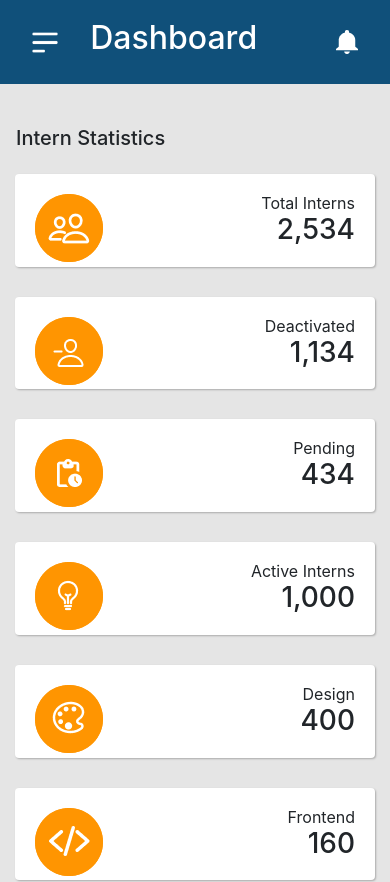
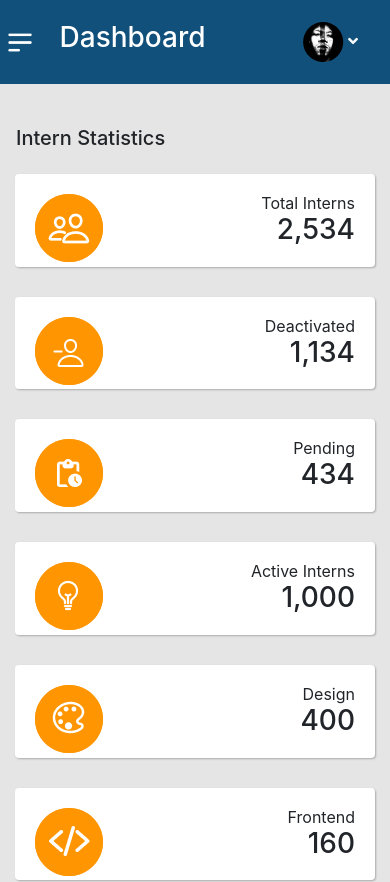
Before and after one commit to hngi/HNGBoard-FE, a plain HTML site: page admin-task-creation.html in a window 390 px wide. Shown: the top 882 px of the page. Drawn offline with nearby package versions, Linux system fonts and the light colour scheme.

Commit message:
implemented the admin creation page fix nav-icon

```diff
--- a/admin-task-creation.html
+++ b/admin-task-creation.html
@@ -54,16 +54,16 @@
 			</div>
         </section>
 
-        <header id="topbar" class="d-flex align-items-center justify-content-between">
+        <header id="topbar" class="d-flex align-items-center justify-content-between ">
 			<div class="topbar-left">
 				<img src="./assets/images/mainpage images/hamburger.png" alt="" class="nav-toggle-img" id="nav-toggle">
-				<h2 class="topbar-head-text">Dashboard</h2>
+				<h3 class="topbar-head-text ">Dashboard</h3>
 			</div>
 
 			<div class="topbar-right d-flex align-items-center">
 				<p class="topbar-email my-auto mr-5">SeyiOnifade@gmail.com</p>
-        <img src="./assets/images/mainpage images/bell.png" alt="" class="topbar-icon d-sm-none d-md-block">
-        <div class="d-none d-sm-block d-md-none">
+        <img src="./assets/images/mainpage images/bell.png" alt="" class="topbar-icon d-none d-lg-block">
+        <div class="d-lg-none d-xs-block d-sm-block d-md-block ">
           <img src="/assets/images/admintaskcreation/seyi-big-avata-sm.png" alt="">
             <i class="fas fa-angle-down 3x text-light"></i>
         </div>
--- a/assets/css/admin-task-creation.css
+++ b/assets/css/admin-task-creation.css
@@ -212,6 +212,9 @@ a:hover {
   .topbar-email {
       display: none;
   }
+  #topbar {
+    padding-left: 0.5em;
+  }
 }
 
 
```
